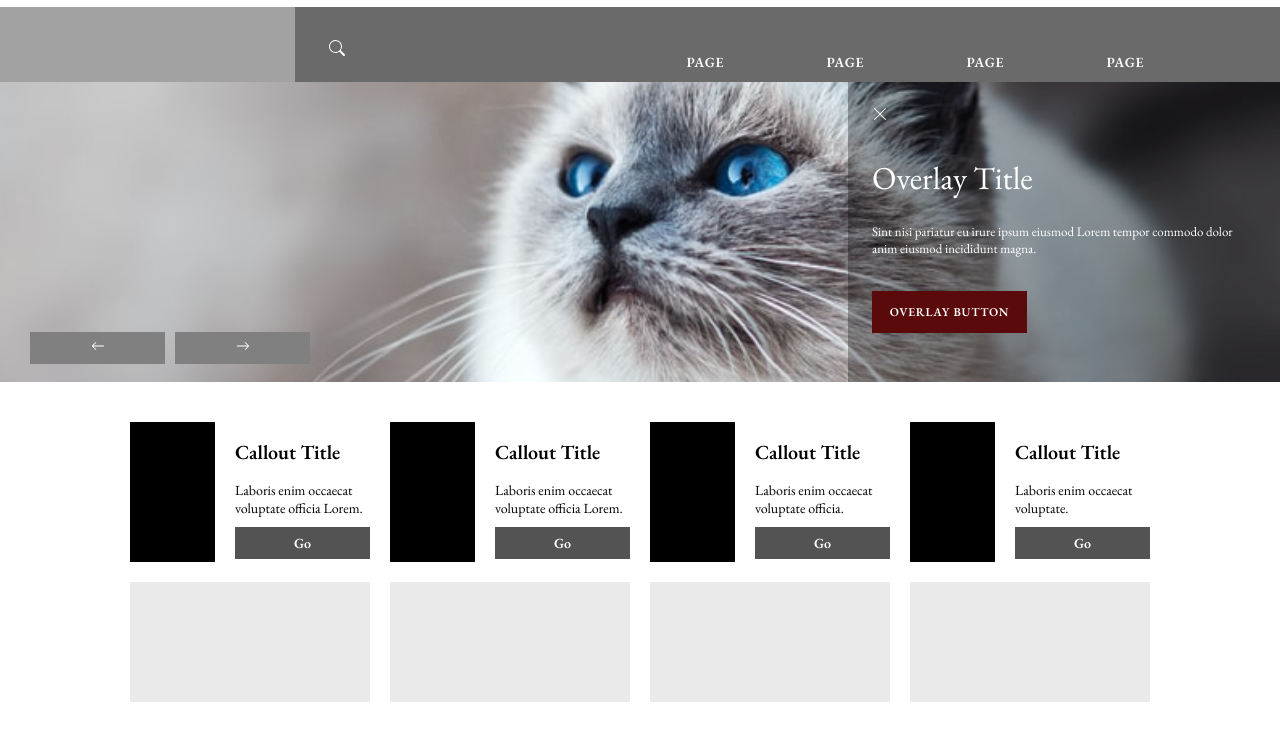
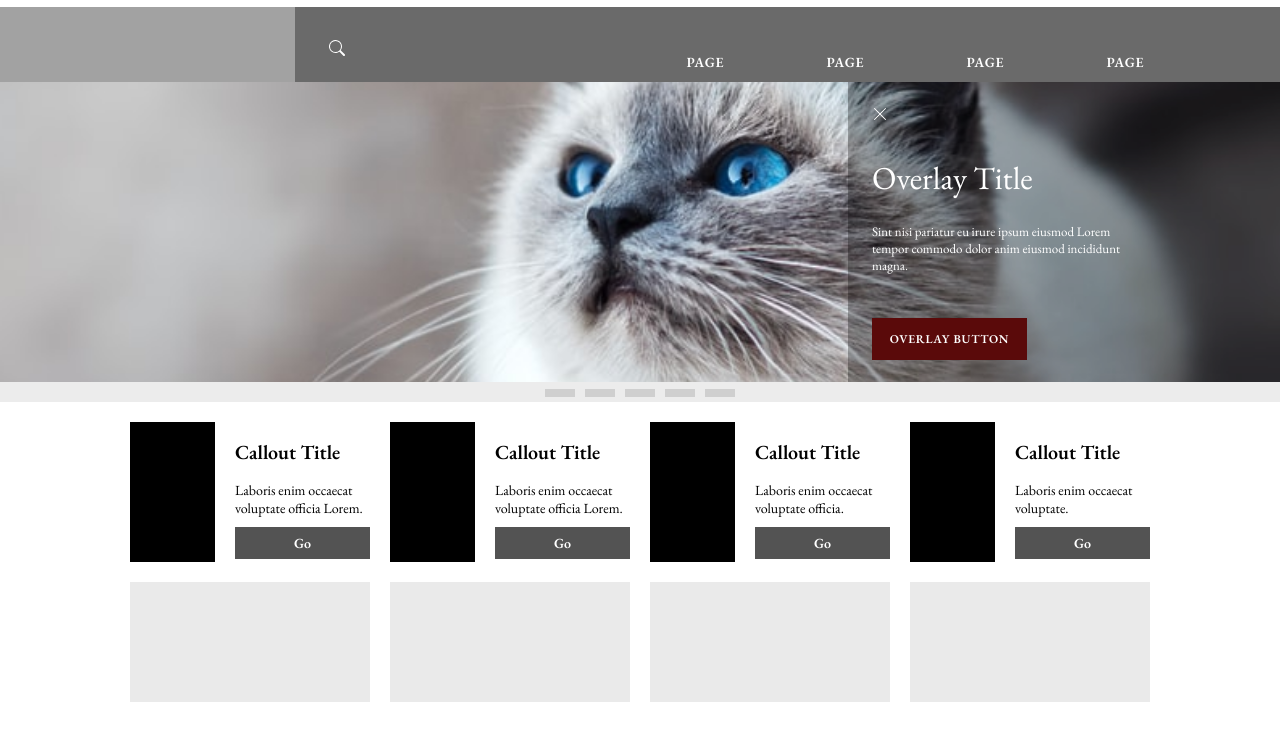
Before and after one commit to mbritton/compleat-poc, a Next.js app: page / in a window 1280 px wide. Shown: the top 740 px of the page. Built offline with nearby package versions, Linux system fonts and the light colour scheme.

Commit message:
Carousel buttons and layout

```diff
--- a/components/Carousel.js
+++ b/components/Carousel.js
@@ -1,19 +1,14 @@
 import styles from '@/styles/Carousel.module.scss';
-import { CarouselNextButton, CarouselPreviousButton } from './Core';
 import useEmblaCarousel from 'embla-carousel-react';
 import { useCallback, useEffect, useState } from 'react';
 import { mediaByIndex } from '../media';
-import { BsArrowRight, BsArrowLeft } from 'react-icons/bs';
+import { CarouselSmallButton } from './Core';
 
 const Carousel = ({ slides }) => {
   const [viewportRef, embla] = useEmblaCarousel({ skipSnaps: false });
-  const [prevBtnEnabled, setPrevBtnEnabled] = useState(false);
-  const [nextBtnEnabled, setNextBtnEnabled] = useState(false);
   const [selectedIndex, setSelectedIndex] = useState(0);
   const [scrollSnaps, setScrollSnaps] = useState([]);
 
-  const scrollPrev = useCallback(() => embla && embla.scrollPrev(), [embla]);
-  const scrollNext = useCallback(() => embla && embla.scrollNext(), [embla]);
   const scrollTo = useCallback(
     (index) => embla && embla.scrollTo(index),
     [embla],
@@ -22,8 +17,6 @@ const Carousel = ({ slides }) => {
   const onSelect = useCallback(() => {
     if (!embla) return;
     setSelectedIndex(embla.selectedScrollSnap());
-    setPrevBtnEnabled(embla.canScrollPrev());
-    setNextBtnEnabled(embla.canScrollNext());
   }, [embla, setSelectedIndex]);
 
   useEffect(() => {
@@ -51,13 +44,16 @@ const Carousel = ({ slides }) => {
             ))}
           </div>
         </div>
-        <div className={styles.carouselWrapper}>
-          <CarouselPreviousButton onClick={scrollPrev} enabled={prevBtnEnabled}>
-            <BsArrowLeft></BsArrowLeft>
-          </CarouselPreviousButton>
-          <CarouselNextButton onClick={scrollNext}>
-            <BsArrowRight></BsArrowRight>
-          </CarouselNextButton>
+        <div className={styles.carouselButtonsWrapper}>
+          <div className="embla__dots">
+            {scrollSnaps.map((_, index) => (
+              <CarouselSmallButton
+                key={index}
+                selected={index === selectedIndex}
+                onClick={() => scrollTo(index)}
+              ></CarouselSmallButton>
+            ))}
+          </div>
         </div>
       </div>
     </>
--- a/components/Core.js
+++ b/components/Core.js
@@ -18,7 +18,7 @@ export const RightOverlayButton = styled.button`
   letter-spacing: 0.75px;
   min-height: 42px;
   max-height: 42px;
-  margin: 10px 0 0 24px;
+  margin: 20px 0 0 24px;
 `;
 
 export const CalloutCardButton = styled.button`
@@ -54,9 +54,9 @@ export const CarouselNextButton = styled.button`
   margin: 0 0 0 10px;
 `;
 
-export const CarouselPreviousButton = styled.button`
-  background: ${(props) => (props.primary ? '#535353' : 'grey')};
-  font-size: 14px;
+export const CarouselButton = styled.button`
+  background: ${(props) => (props.primary ? 'rgba(0,0,0,0)' : 'rgba(0,0,0,0)')};
+  font-size: 24px;
   color: white;
   font-weight: 600;
   cursor: pointer;
@@ -64,8 +64,21 @@ export const CarouselPreviousButton = styled.button`
   height: 30px;
   border: 0;
   border-radius: 0;
-  width: 135px;
+  width: 60px;
   min-height: 32px;
   max-height: 32px;
-  margin: 0 0 0 0;
+  margin: 0 10px 0 10px;
 `;
+
+export const CarouselSmallButton = styled.button`
+  background: ${(props) =>
+    props.primary ? 'rgba(162, 162, 162, 0.4)' : 'rgba(162, 162, 162, 0.4)'};
+  cursor: pointer;
+  height: 30px;
+  border: 0;
+  border-radius: 0;
+  width: 30px;
+  min-height: 8px;
+  max-height: 8px;
+  margin: 0 5px 8px 5px;
+`;
--- a/components/Hero.js
+++ b/components/Hero.js
@@ -1,5 +1,6 @@
 import styles from '@/styles/Hero.module.scss';
 import useEmblaCarousel from 'embla-carousel-react';
+import { useState } from 'react';
 import { BsXLg } from 'react-icons/bs';
 import Carousel from './Carousel';
 import { RightOverlayButton } from './Core';
@@ -9,12 +10,17 @@ const slides = Array.from(Array(SLIDE_COUNT).keys());
 
 const Hero = ({ children }) => {
   const [emblaRef] = useEmblaCarousel();
+  const [isOpen, setIsOpen] = useState(true);
 
   const RightOverlay = () => {
     return (
       <div className={styles.rightOverlay}>
         <div className={styles.closeIcon}>
-          <BsXLg></BsXLg>
+          <BsXLg
+            onClick={() => {
+              setIsOpen(false);
+            }}
+          ></BsXLg>
         </div>
         <h1>Overlay Title</h1>
         <div className={styles.overlayText}>
--- a/styles/Carousel.module.scss
+++ b/styles/Carousel.module.scss
@@ -1,16 +1,25 @@
-.carouselWrapper {
-  width: 300px;
-  height: 40px;
-  margin-top: -50px;
-  margin-left: 30px;
-  z-index: 200;
-  position: absolute;
+.carouselButtonsWrapper {
+  width: 100%;
+  height: 20px;
+  // margin-left: 30px;
+  // z-index: 200;
+  // position: absolute;
+  padding: 0;
+  margin: 0 100px 0 0;
+  display: flex;
+  align-items: center;
+  justify-content: center;
+  background-color: rgba(162, 162, 162, 0.2);
 }
 
 .embla {
   position: relative;
   background-color: #f7f7f7;
   height: 300px;
+}
+
+.embla__dots {
+  border: 1px solid red;
 }
 
 .embla__viewport {
--- a/styles/Hero.module.scss
+++ b/styles/Hero.module.scss
@@ -15,7 +15,7 @@
 }
 
 .overlayText {
-  width: auto;
+  width: 60%;
   margin: 24px;
   font-family: 'EB Garamond', serif;
   font-size: 13px;
@@ -29,11 +29,17 @@
   width: 432px;
   height: 300px;
   background-color: rgba(0, 0, 0, 0.3);
+
   h1 {
     margin: 30px 0 0 24px;
     color: white;
     font-weight: 300;
   }
+}
+
+.rightOverlayclosed {
+  position: absolute;
+  right: -400px;
 }
 
 @media (max-width: 600px) {
```
